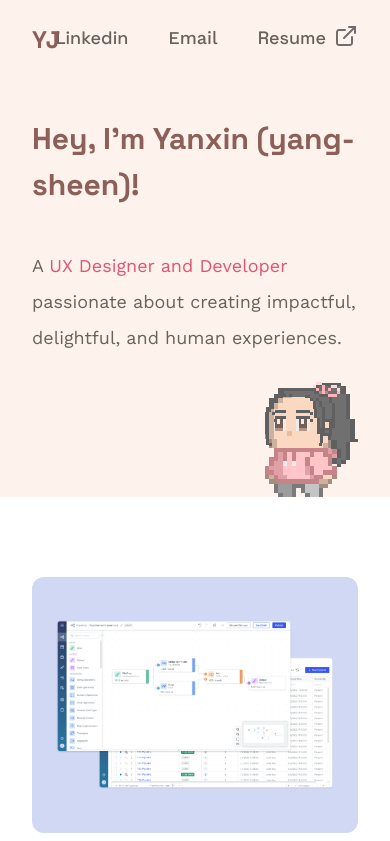
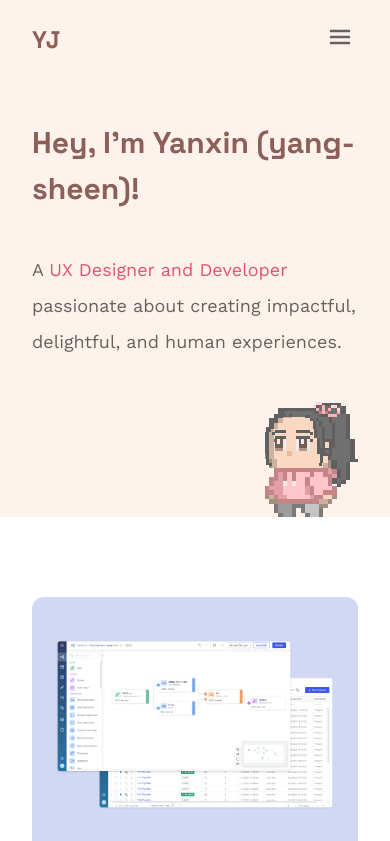
Before and after one commit to yanxinnn/portfolio, a Next.js app: page / in a window 390 px wide. Shown: the top 841 px of the page. Built offline with nearby package versions, Linux system fonts and the light colour scheme.

Commit message:
smaller screens have hamburger menu

```diff
--- a/src/app/globals.css
+++ b/src/app/globals.css
@@ -52,12 +52,6 @@
   .header {
     @apply font-header self-stretch flex px-8 md:px-12 py-6;
   }
-  .navBar {
-    @apply flex gap-10 ml-auto text-lg font-medium;
-  }
-  .navBarItem {
-    @apply hover:text-lightAccent-300;
-  }
   .logo {
     @apply font-bold text-2xl tracking-wider;
   }
--- a/src/app/page.tsx
+++ b/src/app/page.tsx
@@ -3,41 +3,16 @@ import { ProjectCard } from "@/components/ProjectCard";
 import { GameIcon } from "@/components/icons/GameIcon";
 import { ExternalLinkIcon } from "@/components/icons/ExternalLinkIcon";
 import { CopyEmailButton } from "@/components/CopyEmailButton";
+import { Header } from "@/components/Header";
 
 export default function Home() {
   return (
     <div className="bg-[#fef2ec] flex flex-col items-center">
       {/* Header */}
-      <div className="header">
-        <Link href="/" className="logo text-earthy-500 fixed">
-          YJ
-        </Link>
-
-        <div className="navBar">
-          {/* Contact info */}
-          <Link
-            href="https://www.linkedin.com/in/yanxinn/"
-            target="_blank"
-            className="navBarItem"
-          >
-            Linkedin
-          </Link>
-
-          <CopyEmailButton />
-
-          <div className="flex flex-row gap-2 group">
-            <Link href="/images/YanxinJiang_Resume.pdf" target="blank">
-              <div className="text-stone-550 group-hover:text-lightAccent-300">
-                Resume
-              </div>
-            </Link>
-            <ExternalLinkIcon className="group-hover:stroke-lightAccent-300" />
-          </div>
-        </div>
-      </div>
+      <Header />
 
       {/* Intro */}
-      <div className="flex flex-col md:flex-row pt-10 sm:pt-24 gap-2 lg:gap-12 max-w-[48rem] mx-8 sm:mx-20">
+      <div className="flex flex-col md:flex-row pt-10 sm:pt-24 gap-6 lg:gap-12 max-w-[48rem] mx-8 sm:mx-20">
         <div className="flex flex-col gap-10 pb-4 md:pb-40">
           <h1 className="text-earthy-500">Hey, I'm Yanxin (yang-sheen)!</h1>
 
--- a/src/components/CopyEmailButton.tsx
+++ b/src/components/CopyEmailButton.tsx
@@ -15,7 +15,10 @@ export function CopyEmailButton() {
 
   return (
     <div>
-      <button className="navBarItem p-0" onClick={handleButtonClick}>
+      <button
+        className="p-0 hover:text-lightAccent-300"
+        onClick={handleButtonClick}
+      >
         Email
       </button>
 
--- /dev/null
+++ b/src/components/Header.tsx
@@ -0,0 +1,75 @@
+"use client";
+
+import Link from "next/link";
+import { CopyEmailButton } from "./CopyEmailButton";
+import { ExternalLinkIcon } from "./icons/ExternalLinkIcon";
+import { useState } from "react";
+import { HamburgerMenuIcon } from "./icons/HamburgerMenuIcon";
+
+export function Header() {
+  const [isOpen, setIsOpen] = useState(false);
+
+  return (
+    <nav className="self-stretch sticky top-0 z-10">
+      <nav className="header justify-between sm:px-12">
+        <Link
+          href="/"
+          className="font-bold text-2xl tracking-wider text-earthy-500"
+        >
+          YJ
+        </Link>
+
+        <div className="gap-10 text-lg font-medium hidden sm:flex">
+          {/* Contact info */}
+          <Link
+            href="https://www.linkedin.com/in/yanxinn/"
+            target="_blank"
+            className="hover:text-lightAccent-300"
+          >
+            Linkedin
+          </Link>
+
+          <CopyEmailButton />
+
+          <Link
+            className="flex gap-2 hover:text-lightAccent-300"
+            href="/images/YanxinJiang_Resume.pdf"
+            target="blank"
+          >
+            Resume
+            <ExternalLinkIcon />
+          </Link>
+        </div>
+
+        <button className="sm:hidden p-0" onClick={() => setIsOpen(!isOpen)}>
+          <HamburgerMenuIcon className="hover:text-lightAccent-300" />
+        </button>
+      </nav>
+
+      {isOpen && (
+        <div className="relative sm:hidden">
+          <div className="absolute top-0 right-8 flex flex-col gap-4 text-lg font-medium p-6 bg-white w-60 rounded-lg shadow-md">
+            <Link
+              href="https://www.linkedin.com/in/yanxinn/"
+              target="_blank"
+              className="hover:text-lightAccent-300"
+            >
+              Linkedin
+            </Link>
+
+            <CopyEmailButton />
+
+            <Link
+              className="flex gap-2 hover:text-lightAccent-300"
+              href="/images/YanxinJiang_Resume.pdf"
+              target="blank"
+            >
+              Resume
+              <ExternalLinkIcon />
+            </Link>
+          </div>
+        </div>
+      )}
+    </nav>
+  );
+}
--- a/src/components/icons/ExternalLinkIcon.tsx
+++ b/src/components/icons/ExternalLinkIcon.tsx
@@ -10,28 +10,27 @@ export function ExternalLinkIcon(props: IconProps) {
       viewBox="0 0 24 24"
       fill="none"
       xmlns="http://www.w3.org/2000/svg"
-      className="hover:cursor-pointer"
     >
       <path
         d="M18 13V19C18 19.5304 17.7893 20.0391 17.4142 20.4142C17.0391 20.7893 16.5304 21 16 21H5C4.46957 21 3.96086 20.7893 3.58579 20.4142C3.21071 20.0391 3 19.5304 3 19V8C3 7.46957 3.21071 6.96086 3.58579 6.58579C3.96086 6.21071 4.46957 6 5 6H11"
-        stroke="#716B6C"
-        strokeWidth="2"
+        stroke="currentColor"
+        strokeWidth="2.2"
         strokeLinecap="round"
         strokeLinejoin="round"
         className={`origin-center ${props.className}`}
       />
       <path
         d="M15 3H21V9"
-        stroke="#716B6C"
-        strokeWidth="2"
+        stroke="currentColor"
+        strokeWidth="2.2"
         strokeLinecap="round"
         strokeLinejoin="round"
         className={`origin-center ${props.className}`}
       />
       <path
         d="M10 14L21 3"
-        stroke="#716B6C"
-        strokeWidth="2"
+        stroke="currentColor"
+        strokeWidth="2.2"
         strokeLinecap="round"
         strokeLinejoin="round"
         className={`origin-center ${props.className}`}
--- /dev/null
+++ b/src/components/icons/HamburgerMenuIcon.tsx
@@ -0,0 +1,24 @@
+type IconProps = {
+  className?: React.SVGProps<SVGSVGElement>["className"];
+};
+
+export function HamburgerMenuIcon(props: IconProps) {
+  return (
+    <svg
+      xmlns="http://www.w3.org/2000/svg"
+      width="30"
+      height="30"
+      viewBox="0 0 30 30"
+      fill="none"
+      stroke="currentColor"
+      strokeWidth="2.5"
+      strokeLinecap="round"
+      strokeLinejoin="round"
+      className={`${props.className}`}
+    >
+      <line x1="3" y1="12" x2="21" y2="12"></line>
+      <line x1="3" y1="6" x2="21" y2="6"></line>
+      <line x1="3" y1="18" x2="21" y2="18"></line>
+    </svg>
+  );
+}
```
